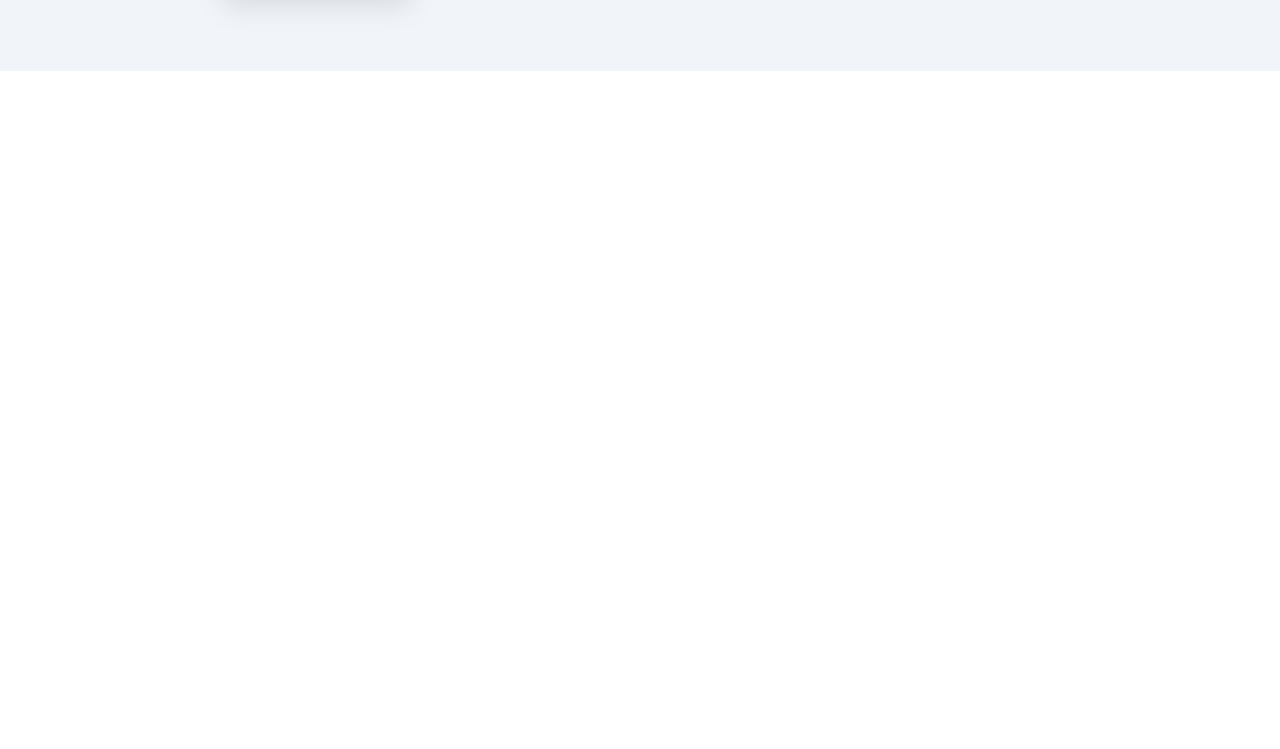
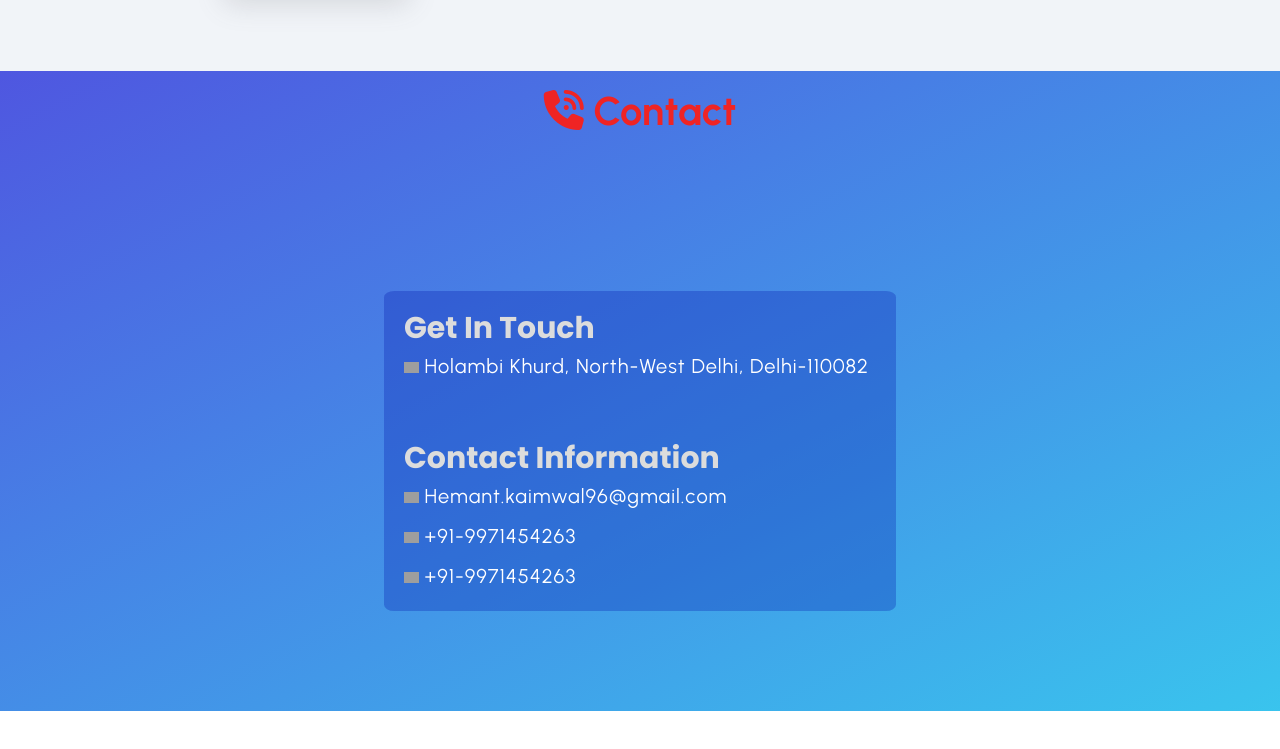
Before and after one commit to My-web-dev-projects-html-css-js/01-portfolio-1, a plain HTML site: page index.html in a window 1280 px wide. Shown: the part 4938-5687 px from the top of the page. After the commit the page ends 5649 px from the top, so only its background shows below. Drawn offline with Linux system fonts and the light colour scheme; grey boxes are pictures that could not be loaded.

Commit message:
contact-section is created

```diff
--- a/index.html
+++ b/index.html
@@ -329,7 +329,22 @@
             </div>
         </section>
         <section id="contact">
+            <h1 class="text-center section-heading">
+                <span>
+                    <i class="fa-solid fa-phone-volume"></i>
+                </span>
+                <span> Contact </span>
+            </h1>
+            <div class="contact-card">
+                <h3 class="sub-heading">Get In Touch</h3>
+                <p><img src="https://cdn-icons-png.flaticon.com/128/684/684908.png" alt="">  Holambi Khurd, North-West Delhi, Delhi-110082</p>
 
+                <h3 class="sub-heading contact-info">Contact Information</h3>
+                <p><img src="https://cdn-icons-png.flaticon.com/128/732/732200.png" alt="">  Hemant.kaimwal96@gmail.com</p>
+                <p><img src="https://cdn-icons-png.flaticon.com/128/724/724664.png" alt=""></i>  +91-9971454263</p>
+                <p><img src="https://cdn-icons-png.flaticon.com/128/5968/5968841.png" alt="">  +91-9971454263</p>
+
+            </div>
         </section>
     </main>
 
--- a/style.css
+++ b/style.css
@@ -462,8 +462,8 @@ header{
         }
 
         &:hover{
-            scale: 1.1;
-        }
+            scale: 1.06;
+}
 
     }
 }
@@ -478,7 +478,46 @@ header{
     background-color: #f6ba95;
 }
 
+/*contact section*/
+#contact {
+    height: 80vh;
+    width: 100%;
+    background: linear-gradient(to top left, rgba(8, 181, 233, 0.8),rgba(4, 15, 211, 0.7));
+}
 
-#contact{
-    height: 88vh;
+.contact-card{
+    height: 50%;
+    width: 40%;
+    background-color: rgb(6, 25, 173,0.3);
+    margin: 0 auto;
+    border-radius: 2%;
+    -webkit-border-radius: 2%;
+    -moz-border-radius: 2%;
+    -ms-border-radius: 2%;
+    -o-border-radius: 2%;
+
+    & .sub-heading{
+        font-size: 3rem;
+    }
+
+    & .contact-info{
+        margin-top: 3rem;
+    }
 }
+
+.contact-card h3{
+    padding: 15px 0px 0px 20px;
+    color: gainsboro;
+}
+
+
+.contact-card p{
+    color: white;
+    margin-left: 20px;
+    font-size: 2rem;
+    padding-bottom: 1rem;
+}
+.contact-card p img{
+    height: 3%;
+    width: 3%;
+}
```
